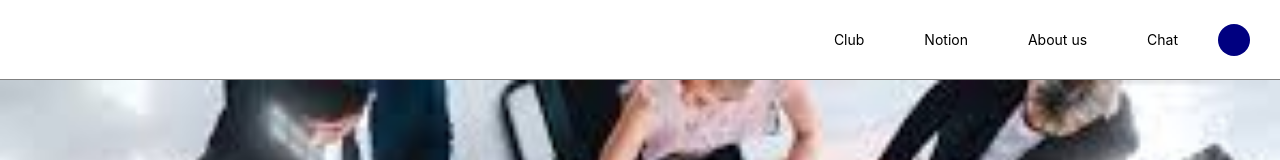
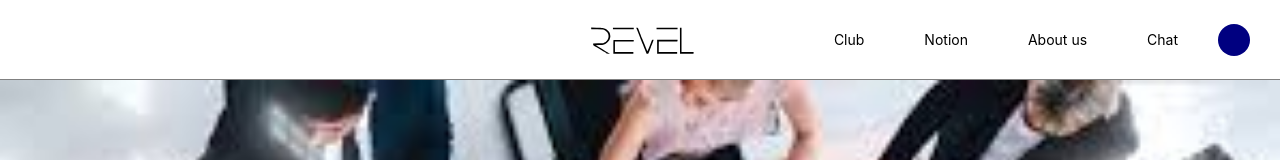
Before and after one commit to RE-VEL/REVEL-frontend-V1, a Next.js app: page / in a window 1280 px wide. Shown: the top 160 px of the page. Built offline with nearby package versions, Linux system fonts and the light colour scheme.

Commit message:
Style: header 중앙에 logo 추가

```diff
--- a/components/common/header/headerView.tsx
+++ b/components/common/header/headerView.tsx
@@ -14,6 +14,7 @@
 }: props) => {
   return (
     <HedaerContaner>
+      <Logo />
       <Nav>
         <NavItem>Club</NavItem>
         <NavItem>Notion</NavItem>
@@ -31,6 +32,21 @@
     </HedaerContaner>
   );
 };
+
+const Logo = styled.div`
+  background-image: url('/img/logo.svg');
+  background-position: center;
+  background-repeat: no-repeat;
+  background-size: contain;
+  height: 60px;
+  width: 150px;
+  position: absolute;
+
+  top: 50%;
+  left: 50%;
+
+  transform: translate(-50%, -50%);
+`;
 
 const HedaerContaner = styled.header`
   width: 100vw;
```
Also changed, not shown: public/img/logo.svg (added).
